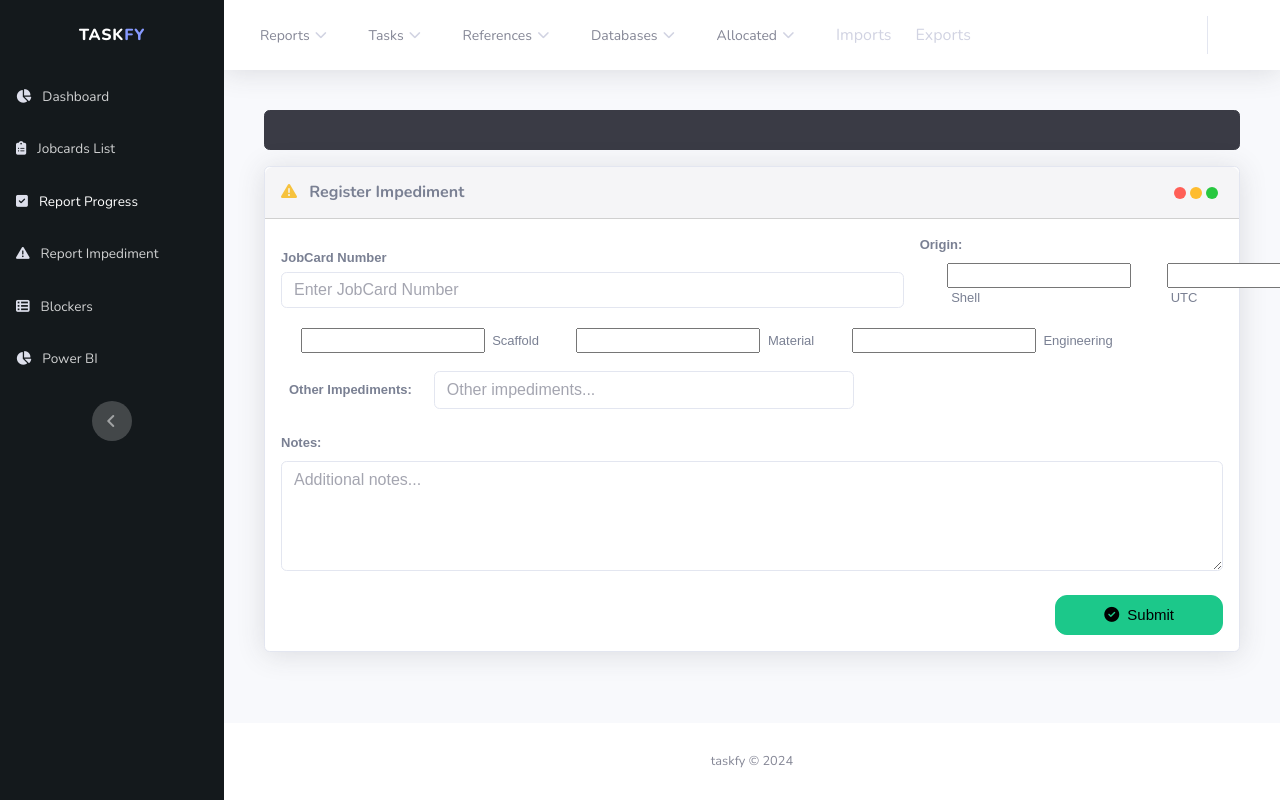
After one commit to dbennes/taskfy_3, a Django app: template templates/sistema/impediments/impediments.html in a window 1280 px wide. The commit adds this page. Run offline with Django 5.2, Linux system fonts and the light colour scheme; the template is opened without the code that fills it, so the values that code supplies are empty, except form fields; tables that the repository leaves empty hold one stand-in row (values such as "Sample post"); form fields are guessed from the names that the template uses; some libraries are stand-ins or nearby versions.

Commit message:
Novas atualizações e novos templates: Impediments and Progress. Bugs solveds.

```diff
--- a/templates/sistema/avancar/jobcard_progress.html
+++ b/templates/sistema/avancar/jobcard_progress.html
@@ -59,7 +59,7 @@
                     </div>
                 </div>
                 <div class="mb-3 text-end">
-                    <button class="btn btn-primary btn-sm" type="button" id="advanceBtn">Advance</button>
+                    <button class="btn btn-primary btn-sm" type="button" id="advanceBtn">ADVANCE</button>
                 </div>
             </form>
         </div>
--- a/templates/sistema/databases/materials_list.html
+++ b/templates/sistema/databases/materials_list.html
@@ -171,9 +171,6 @@
     </div>
   </div>
 </div>
-
-
-
 
 
 <link rel="stylesheet" href="https://cdn.datatables.net/1.13.4/css/jquery.dataTables.min.css">
--- /dev/null
+++ b/templates/sistema/impediments/impediments.html
@@ -0,0 +1,191 @@
+{% extends 'sistema/base.html' %}
+{% load static %}
+{% block content %}
+
+<!-- Botão preto topo igual ao JobCard List -->
+<div class="container-fluid">
+  <button id="downloadFilteredBtn" class="btn btn-dark w-100 mb-3" style="height:40px; font-size:13px;"></button>
+
+  <div class="row justify-content-center">
+    <div class="col-md-12">
+      <div class="card shadow mb-3" style="width: 100%; color:#7a8093">
+        <div class="card-header py-3 d-flex align-items-center justify-content-between"
+             style="background:#f5f5f7; border-bottom: 1px solid #d0d0d0; border-top-left-radius: 8px; border-top-right-radius: 8px;">
+          <h5 class="m-0 fw-bold fs-6 text-left w-100" style="margin-left: -60px;">
+            <i class="fas fa-exclamation-triangle me-2 text-warning"></i>
+            Register Impediment
+          </h5>
+          <div class="d-flex align-items-center gap-1" style="margin-right: 5px;">
+            <span style="width: 12px; height: 12px; background-color: #ff5f57; border-radius: 50%; display: inline-block;"></span>
+            <span style="width: 12px; height: 12px; background-color: #febc2e; border-radius: 50%; display: inline-block;"></span>
+            <span style="width: 12px; height: 12px; background-color: #28c840; border-radius: 50%; display: inline-block;"></span>
+          </div>
+        </div>
+
+        <div class="card-body" style="font-size:13px; font-family: Arial, sans-serif;">
+          <form method="post" id="impedimentForm" autocomplete="off">
+            {% csrf_token %}
+            {% if error %}
+              <div class="alert alert-danger">{{ error }}</div>
+            {% endif %}
+
+            <div class="row g-3 align-items-end">
+              <div class="col-lg-8 col-md-7 mb-3">
+                <label for="id_jobcard_number" class="form-label mb-1"><strong>JobCard Number</strong></label>
+                <input type="text" name="jobcard_number" id="id_jobcard_number"
+                       class="form-control"
+                       placeholder="Enter JobCard Number"
+                       style="height:36px;"
+                       value="{{ form.jobcard_number.value|default_if_none:'' }}">
+              </div>
+              <div class="col-lg-4 col-md-5 mb-3 d-flex align-items-end">
+                <div class="w-100">
+                  <label class="form-label mb-1"><strong>Origin:</strong></label>
+                  <div class="d-flex gap-3 ps-2 pt-1">
+                    <div class="form-check mb-0">
+                      {{ form.origin_shell }} <label class="form-check-label ms-1" for="id_origin_shell">Shell</label>
+                    </div>
+                    <div class="form-check mb-0">
+                      {{ form.origin_utc }} <label class="form-check-label ms-1" for="id_origin_utc">UTC</label>
+                    </div>
+                  </div>
+                </div>
+              </div>
+            </div>
+
+            <!-- Checkboxes e Other em linha única -->
+            <div class="row align-items-center mt-1 mb-2">
+              <div class="col-12">
+                <div class="d-flex align-items-center flex-wrap" style="gap: 18px;">
+                  <div class="form-check mb-0">
+                    {{ form.scaffold }} <label class="form-check-label ms-1" for="id_scaffold">Scaffold</label>
+                  </div>
+                  <div class="form-check mb-0">
+                    {{ form.material }} <label class="form-check-label ms-1" for="id_material">Material</label>
+                  </div>
+                  <div class="form-check mb-0">
+                    {{ form.engineering }} <label class="form-check-label ms-1" for="id_engineering">Engineering</label>
+                  </div>
+                  <label for="id_other" class="form-label mb-0 ms-2" style="min-width:120px;"><strong>Other Impediments:</strong></label>
+                  <input type="text" name="other" id="id_other"
+                        class="form-control ms-1"
+                        placeholder="Other impediments..."
+                        style="min-width: 220px; width: 100%; max-width: 420px; display:inline-block;"
+                        value="{{ form.other.value|default_if_none:'' }}">
+                </div>
+              </div>
+            </div>
+
+            <div class="row g-3 mt-2">
+              <div class="col-12">
+                <label for="id_notes" class="form-label"><strong>Notes:</strong></label>
+                <textarea name="notes" id="id_notes"
+                          class="form-control"
+                          rows="4"
+                          placeholder="Additional notes...">{{ form.notes.value|default_if_none:'' }}</textarea>
+              </div>
+            </div>
+
+            <div class="row mt-4">
+              <div class="col-12 d-flex justify-content-end">
+                <button type="button" class="btn btn-success btn-lg px-5" id="submitImpedimentBtn" style="font-size:15px; border-radius:12px;">
+                  <i class="fas fa-check-circle me-1"></i> Submit
+                </button>
+              </div>
+            </div>
+          </form>
+        </div>
+      </div>
+    </div>
+  </div>
+</div>
+
+<!-- Modal de confirmação minimalista -->
+<div class="modal fade" id="confirmImpedimentModal" tabindex="-1" aria-hidden="true">
+    <div class="modal-dialog modal-dialog-centered">
+        <div class="modal-content">
+
+            <div class="modal-header" style="background:#21262b; border-bottom: 1px solid white; border-top-left-radius: 8px; border-top-right-radius: 8px;">
+                <h6 class="modal-title">
+                    <i class="fa-regular fa-rectangle-xmark me-2"></i>
+                    Save Confirmation
+                </h6>
+                <button type="button" class="btn border-0 bg-transparent p-0" data-bs-dismiss="modal" aria-label="Close">
+                    <div class="d-flex align-items-center gap-1">
+                        <span style="width: 12px; height: 12px; background-color: #ff5f57; border-radius: 50%; display: inline-block;"></span>
+                        <span style="width: 12px; height: 12px; background-color: #febc2e; border-radius: 50%; display: inline-block;"></span>
+                        <span style="width: 12px; height: 12px; background-color: #28c840; border-radius: 50%; display: inline-block;"></span>
+                    </div>
+                </button>
+            </div>
+
+            <div class="modal-body text-center" style="font-size: 14px;">
+                Are you sure you want to save the impediment?
+            </div>
+
+            <div class="modal-footer justify-content-center">
+                <button type="button" class="btn btn-success px-4" id="confirmSaveImpedimentBtn">Yes</button>
+                <button type="button" class="btn btn-secondary px-4" data-bs-dismiss="modal">No</button>
+            </div>
+        </div>
+    </div>
+</div>
+
+<!-- Modal de sucesso minimalista -->
+<div class="modal fade" id="successImpedimentModal" tabindex="-1" aria-hidden="true">
+    <div class="modal-dialog modal-dialog-centered">
+        <div class="modal-content">
+
+            <div class="modal-header" style="background:#21262b; border-bottom: 1px solid white; border-top-left-radius: 8px; border-top-right-radius: 8px;">
+                <h6 class="modal-title">
+                    <i class="fa-regular fa-circle-check me-2"></i>
+                    Saved!
+                </h6>
+                <button type="button" class="btn border-0 bg-transparent p-0" data-bs-dismiss="modal" aria-label="Close">
+                    <div class="d-flex align-items-center gap-1">
+                        <span style="width: 12px; height: 12px; background-color: #ff5f57; border-radius: 50%; display: inline-block;"></span>
+                        <span style="width: 12px; height: 12px; background-color: #febc2e; border-radius: 50%; display: inline-block;"></span>
+                        <span style="width: 12px; height: 12px; background-color: #28c840; border-radius: 50%; display: inline-block;"></span>
+                    </div>
+                </button>
+            </div>
+
+            <div class="modal-body text-center" style="font-size: 16px;">
+                <p>Impediment registered successfully!</p>
+            </div>
+
+            <div class="modal-footer justify-content-center">
+                <button type="button" class="btn btn-success px-4" id="successImpedimentModalBtn">OK</button>
+            </div>
+        </div>
+    </div>
+</div>
+
+<script>
+  // Intercepta clique em "Submit", exibe modal de confirmação
+  document.getElementById('submitImpedimentBtn').addEventListener('click', function (e) {
+    e.preventDefault();
+    var confirmModal = new bootstrap.Modal(document.getElementById('confirmImpedimentModal'));
+    confirmModal.show();
+
+    document.getElementById('confirmSaveImpedimentBtn').onclick = function () {
+      confirmModal.hide();
+      // Após confirmação, submete o formulário
+      document.getElementById('impedimentForm').submit();
+    };
+  });
+
+  // Mostra modal de sucesso depois do salvamento, se 'success' no contexto
+  {% if success %}
+    window.addEventListener('DOMContentLoaded', function() {
+      var successModal = new bootstrap.Modal(document.getElementById('successImpedimentModal'));
+      successModal.show();
+      document.getElementById('successImpedimentModalBtn').onclick = function() {
+        successModal.hide();
+        // Opcional: window.location.reload();
+      };
+    });
+  {% endif %}
+</script>
+
+{% endblock %}
--- a/templates/sistema/jobcards.html
+++ b/templates/sistema/jobcards.html
@@ -76,6 +76,7 @@
                             <th>PREPARED_BY</th>
                             <th>COMPLETED?</th>
                             <th>START</th>
+                            <th>FINISH</th>
                             <th>CHECKED?</th>
                             <th>AÇÕES</th>
                         </tr>
@@ -89,8 +90,9 @@
                             <td>{{ job.working_code_description }}</td>
                             <td>{{ job.system }}</td>
                             <td>{{ job.prepared_by }}</td>
-                            <td>{{ job.completed|yesno:"Sim,Não" }}</td>
-                            <td>{% if job.date_prepared %}{{ job.date_prepared|date:"d/m/Y" }}{% else %}--{% endif %}</td>
+                            <td>{{ job.completed }}</td>
+                            <td>{% if job.start %}{{ job.start|date:"d/m/Y" }}{% else %}--{% endif %}</td>
+                            <td>{% if job.finish %}{{ job.finish|date:"d/m/Y" }}{% else %}--{% endif %}</td>
                             <td>{{ job.jobcard_status }}</td>
                             <td>
                                 <a href="{% url 'edit_jobcard' jobcard_id=job.job_card_number %}" class="text-primary" style="font-size: 12px;">
--- a/templates/sistema/partials/_menu_lateral.html
+++ b/templates/sistema/partials/_menu_lateral.html
@@ -15,31 +15,30 @@
         <ul class="navbar-nav text-light" id="accordionSidebar">
             <li class="nav-item">
                 <a class="nav-link" href="{% url 'dashboard' %}">
-                    <i class="fas fa-globe-americas fa-2x text-gray-300"></i>
+                    <i class="fas fa-chart-pie fa-2x text-gray-300"></i>
                     <span>&nbsp;Dashboard</span>
                 </a>
                 <a class="nav-link" href="{% url 'jobcards_list' %}">
                     <i class="fas fa-clipboard-list fa-2x text-gray-300"></i>
-                    <span>&nbsp;Jobcards</span>
-                <a class="nav-link" href="#">
-                    <i class="fas fa-globe-americas fa-2x text-gray-300"></i>
-                    <span>&nbsp;Jobcard Creator</span>
+                    <span>&nbsp;Jobcards List</span>
                 </a>
+
                 <a class="nav-link" href="{% url 'jobcard_progress' %}">
                     <i class="fas fa-check-square fa-2x text-gray-300" style="color: #ffffff;"></i>
-                    <span style="color: #ffffff;">&nbsp;Progress Reg.</span>
+                    <span style="color: #ffffff;">&nbsp;Report Progress</span>
+                </a>
+
+                <a class="nav-link" href="{% url 'create_impediment'  %}">
+                    <i class="fas fa-exclamation-triangle fa-2x text-gray-300"></i>
+                    <span>&nbsp;Report Impediment</span>
                 </a>
                 <a class="nav-link" href="#">
                     <i class="fas fa-th-list fa-2x text-gray-300"></i>
                     <span>&nbsp;Blockers</span>
                 </a>
-                <a class="nav-link" href="#">
-                    <i class="fas fa-exclamation-triangle fa-2x text-gray-300"></i>
-                    <span>&nbsp;Blockers Reg.</span>
-                </a>
                 <a class="nav-link" target="_blank" href="#">
                     <i class="fas fa-chart-pie fa-2x text-gray-300"></i>
-                    <span>&nbsp;Dashboard</span>
+                    <span>&nbsp;Power BI</span>
                 </a>
             </li>
         </ul>
```
Also changed, not shown: jobcards/forms.py (+48 -1 lines), jobcards/models.py (+18 -1 lines), jobcards/urls.py (+6 -1 lines), jobcards/views.py (+43 -23 lines).
